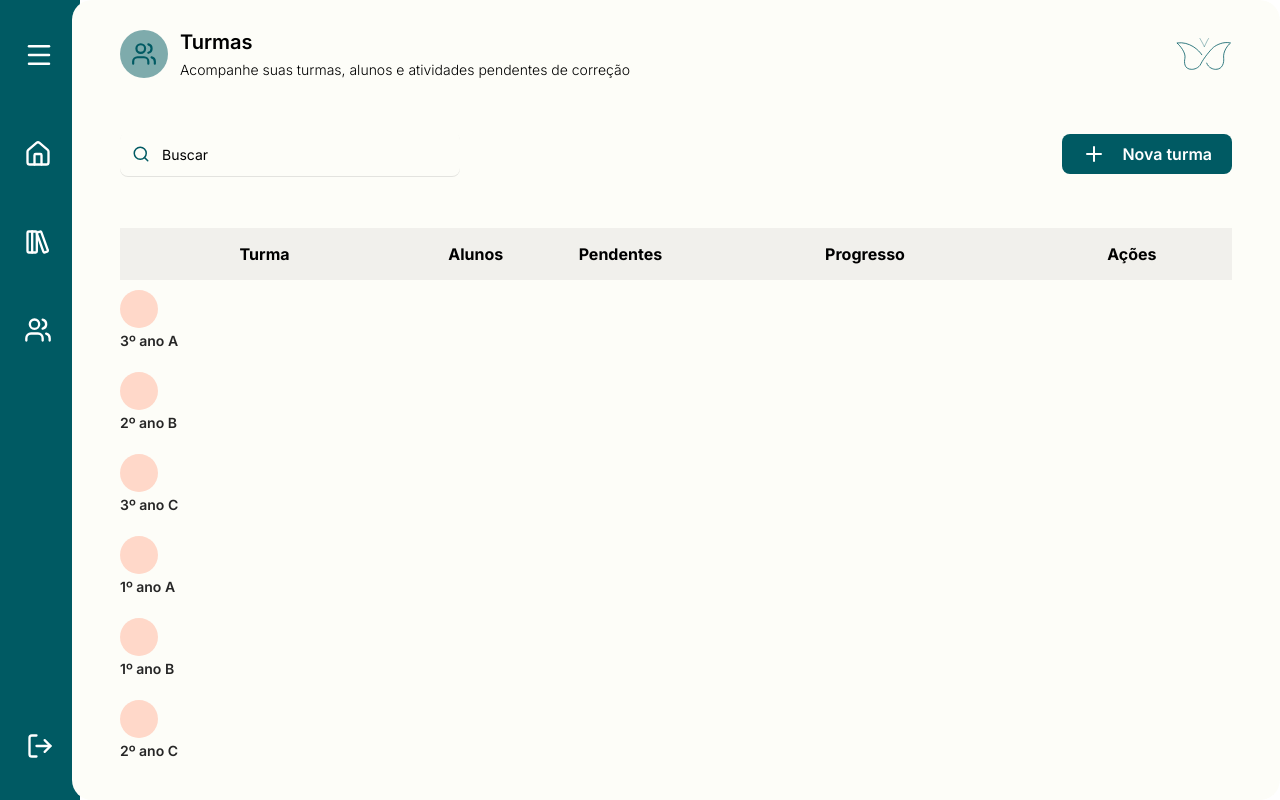
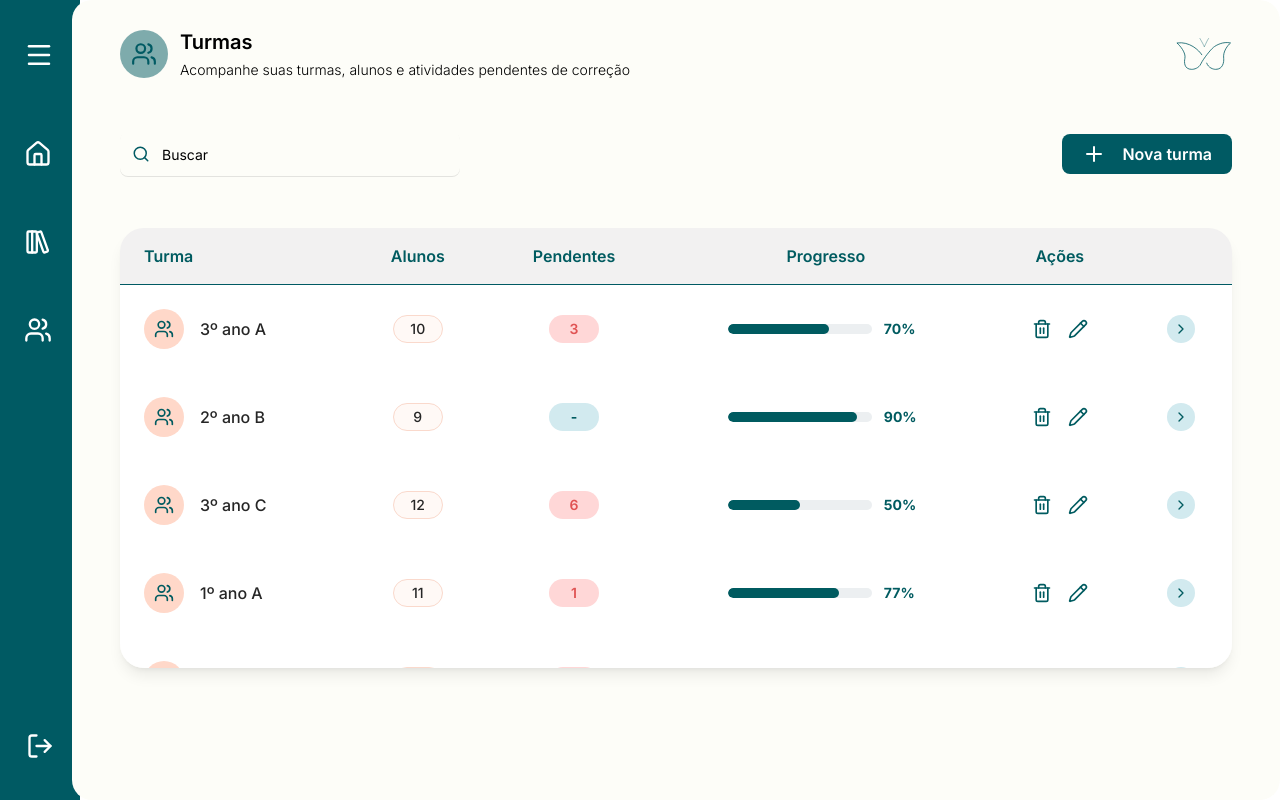
Before and after one commit to LunaSquad/Luna-Front, a React (Vite) app: page /professores/turmas in a window 1280 px wide. Built offline with nearby package versions, Linux system fonts and the light colour scheme; a web font is replaced by a local one.

Commit message:
Finalizando tela de Cadastro de Turmas

```diff
--- a/src/pages/professor/CadastroTurmas.tsx
+++ b/src/pages/professor/CadastroTurmas.tsx
@@ -1,9 +1,10 @@
 import { useState } from "react";
+import { useNavigate } from "react-router-dom";
+import { Users, Trash2, Pencil, ChevronRight } from "lucide-react";
+import InfoHeader from "../../components/escola/InfoHeader";
 import LayoutBaseProf from "../../components/professor/layout/LayoutBaseProf";
-import InfoHeader from "../../components/escola/InfoHeader";
 import SearchActionBar from "../../components/escola/SearchActionBar";
-import { useNavigate } from "react-router-dom";
-import { Users } from "lucide-react";
+import Table from "../../components/escola/TableInformations";
 
 interface TurmaItem {
   id: number;
@@ -23,26 +24,145 @@ const turmasMock: TurmaItem[] = [
 ];
 
 export default function CadastroTurmas() {
-
   const navigate = useNavigate();
   const [busca, setBusca] = useState("");
   const [turmas, setTurmas] = useState<TurmaItem[]>(turmasMock);
 
-  // Filtro de turmas por nome em tempo real
   const turmasFiltradas = turmas.filter((t) =>
     t.nome.toLowerCase().includes(busca.toLowerCase())
   );
 
+  const columns = [
+    {
+      header: (
+        <div className="flex items-center text-left font-sans font-semibold text-base text-[#005B60] pl-3">
+          Turma
+        </div>
+      ),
+      accessor: "nome",
+      render: (row: TurmaItem) => (
+        <div className="flex items-center gap-4 py-2 pl-3">
+          <div className="w-10 h-10 rounded-full bg-[#FFD8C9] flex items-center justify-center text-[#005B60] shrink-0">
+            <Users size={20} />
+          </div>
+          <span className="font-sans font-medium text-base text-neutral-800">
+            {row.nome}
+          </span>
+        </div>
+      ),
+    },
+    {
+      header: (
+        <div className="flex justify-center items-center w-full font-sans font-semibold text-base text-[#005B60]">
+          Alunos
+        </div>
+      ),
+      accessor: "alunos",
+      render: (row: TurmaItem) => (
+        <div className="flex justify-center items-center w-full py-2">
+          <span className="inline-flex items-center justify-center min-w-[50px] h-7 px-2.5 rounded-full font-sans font-medium text-sm bg-[#FFF9F6] border border-[#FAD9CC] text-neutral-800">
+            {row.alunos}
+          </span>
+        </div>
+      ),
+    },
+    {
+      header: (
+        <div className="flex justify-center items-center w-full font-sans font-semibold text-base text-[#005B60]">
+          Pendentes
+        </div>
+      ),
+      accessor: "pendentes",
+      render: (row: TurmaItem) => (
+        <div className="flex justify-center items-center w-full py-2">
+          {row.pendentes !== null && row.pendentes > 0 ? (
+            <span className="inline-flex items-center justify-center min-w-[50px] h-7 px-2.5 rounded-full font-sans font-semibold text-sm bg-[#FFD7D7] text-[#E05353]">
+              {row.pendentes}
+            </span>
+          ) : (
+            <span className="inline-flex items-center justify-center min-w-[50px] h-7 px-2.5 rounded-full font-sans font-bold text-sm bg-[#D2EAEF] text-[#005B60]">
+              -
+            </span>
+          )}
+        </div>
+      ),
+    },
+    {
+      header: (
+        <div className="flex justify-center items-center w-full font-sans font-semibold text-base text-[#005B60]">
+          Progresso
+        </div>
+      ),
+      accessor: "progresso",
+      render: (row: TurmaItem) => (
+        <div className="flex items-center justify-center gap-3 w-full py-2">
+          <div className="w-36 bg-[#ECEFF1] rounded-full h-2.5 overflow-hidden">
+            <div
+              className="bg-[#005B60] h-2.5 rounded-full transition-all duration-300"
+              style={{ width: `${row.progresso}%` }}
+            />
+          </div>
+          <span className="font-sans font-bold text-sm text-[#005B60] w-10 shrink-0 text-left">
+            {row.progresso}%
+          </span>
+        </div>
+      ),
+    },
+    {
+      header: (
+        <div className="flex justify-center items-center w-full font-sans font-semibold text-base text-[#005B60]">
+          Ações
+        </div>
+      ),
+      accessor: "acoes",
+      render: (row: TurmaItem) => (
+        <div className="flex items-center justify-center gap-4 w-full py-2">
+          <button
+            type="button"
+            onClick={() => alert(`Excluir ${row.nome}`)}
+            className="text-[#005B60] hover:text-[#004347] hover:scale-110 transition-all cursor-pointer border-none bg-transparent p-1"
+            title="Excluir turma"
+          >
+            <Trash2 size={20} />
+          </button>
+
+          <button
+            type="button"
+            onClick={() => alert(`Editar ${row.nome}`)}
+            className="text-[#005B60] hover:text-[#004347] hover:scale-110 transition-all cursor-pointer border-none bg-transparent p-1"
+            title="Editar turma"
+          >
+            <Pencil size={20} />
+          </button>
+        </div>
+      ),
+    },
+    {
+      header: "",
+      accessor: "detalhes",
+      render: (row: TurmaItem) => (
+        <div className="flex justify-center items-center w-full py-2 pr-4">
+          <button
+            type="button"
+            onClick={() => navigate(`/professor/turmas/${row.id}`)}
+            className="w-7 h-7 rounded-full bg-[#D2EAEF] hover:bg-[#c2e4ea] text-[#005B60] flex items-center justify-center transition-colors cursor-pointer border-none"
+            title="Ver turma"
+          >
+            <ChevronRight size={16} />
+          </button>
+        </div>
+      ),
+    },
+  ];
+
   return (
     <LayoutBaseProf>
-      {/* 1. Cabeçalho */}
       <InfoHeader
         icon={<Users size={26} />}
         title="Turmas"
         subtitle="Acompanhe suas turmas, alunos e atividades pendentes de correção"
       />
 
-      {/* 2. Barra de Busca e Botão de Nova Turma */}
       <SearchActionBar
         searchValue={busca}
         onSearchChange={setBusca}
@@ -51,49 +171,8 @@ export default function CadastroTurmas() {
         onButtonClick={() => alert("Abrir modal de cadastro de turma")}
       />
 
-      {/* Tabela de Turmas */}
-      {/* USE A ESTRUTURA DE TABELA PRONTA */}
-      {/* NA TELA DE TURMAS DA ESCOLA JÁ TEM A ESTRUTURA SÓ UTILIZAR E MUDAR A LÓGICA DOS DADOS DA TABELA */}
-      <div className="tableContainer w-full !max-h-none !overflow-hidden">
-        <table className="w-full border-collapse">
-          <thead className="bg-luna-cabecalho">
-            <tr>
-              <th className="w-[26%] !py-3.5">Turma</th>
-              <th className="text-center w-[12%] !py-3.5">Alunos</th>
-              <th className="text-center w-[14%] !py-3.5">Pendentes</th>
-              <th className="text-center w-[30%] !py-3.5">Progresso</th>
-              <th className="text-center w-[18%] !py-3.5">Ações</th>
-            </tr>
-          </thead>
-          <tbody>
-            {turmasFiltradas.length === 0 ? (
-              <tr>
-                <td colSpan={5} className="text-center py-8 text-neutral-400 text-sm">
-                  Nenhuma turma encontrada.
-                </td>
-              </tr>
-            ) : (
-              turmasFiltradas.map((turma) => (
-                <tr key={turma.id} className="hover:bg-neutral-50/40 transition-colors">
-
-                  {/* Coluna 1: Nome da Turma + Ícone */}
-                  <td className="!py-2.5">
-                    <div className="cellNone">
-                      <div className="w-[38px] h-[38px] rounded-full bg-[#FFD8C9] flex intem-center justify-center text-brand-teal shrink-0">
-                        <svg width="20" height="20" viewBox="0 0 24 24" fill="currentColor"></svg>
-                        <path d="M12 3L2 8L12 13L22 8L12 3Z"/>
-                        <path d="M5 11.5V15.5C5 17.5 8 19 12 19C16 19 19 17.5 19 15.5V11.5L12 15L5 11.5Z"/>
-                      </div>
-                    </div>
-                    <span className="font-semibold text-neutral-800 text-sm">
-                      {turma.nome}
-                    </span>
-                  </td>
-                </tr>
-              ))
-            )}
-          </tbody>
-        </table>
+      <div className="w-full mt-4">
+        <Table columns={columns as any} data={turmasFiltradas as any} />
       </div>
     </LayoutBaseProf>
   );
```
